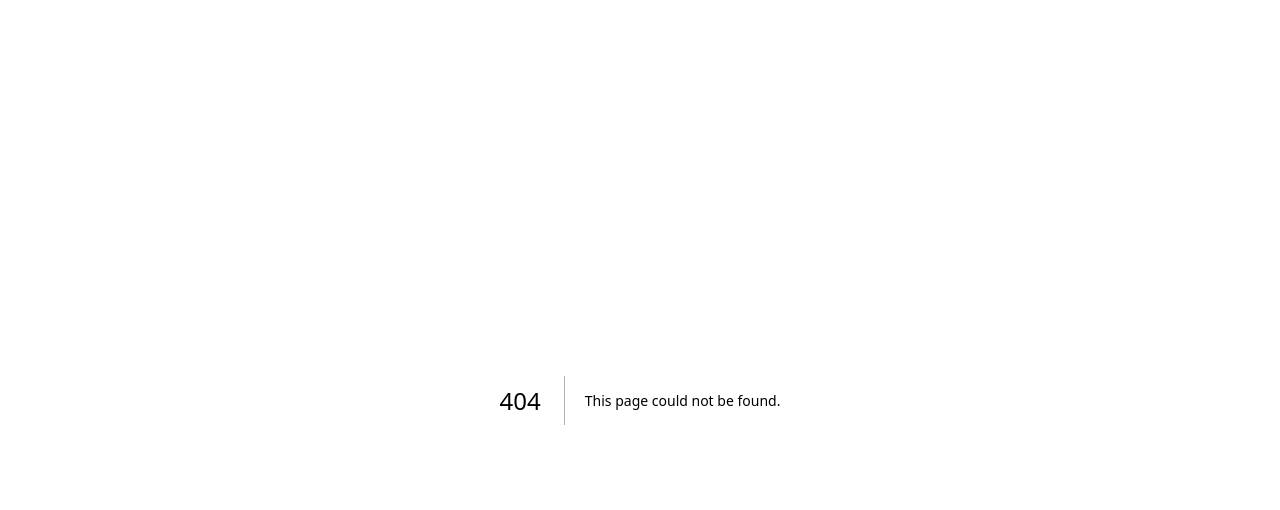
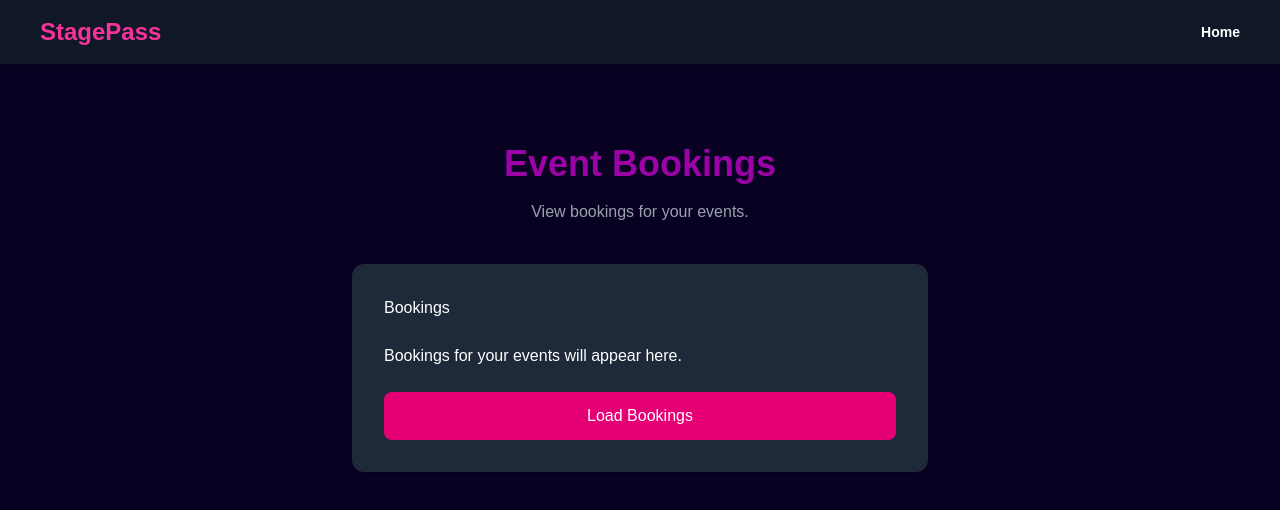
Before and after one commit to suzybabe/stage-pass, a Next.js app: page /organiser_bookings in a window 1280 px wide. Before the commit this address had no page. Shown: the top 510 px of the page. Built offline with nearby package versions, Linux system fonts and the light colour scheme.

Commit message:
Final Working Application commit

```diff
--- a/app/admin_create_user/page.js
+++ b/app/admin_create_user/page.js
@@ -36,26 +36,24 @@ export default function AdminCreateUserPage() {
       });
 
       const data = await response.json();
+      console.log("API response:", data);
 
       if (data.success) {
         setMessage("User created successfully!");
-
-        setFormData({
-          FirstName: "",
-          LastName: "",
-          Email: "",
-          Mobile: "",
-          Password: "",
-          Role: "attendee",
-        });
       } else {
-        setMessage(data.message || "Could not create user");
+        if (data.errors) {
+          const errorMessages = Object.values(data.errors).join(", ");
+          setMessage(errorMessages); //pulling error messages from the api/users
+      } else {
+        setMessage(data.message || data.error || "Could not create user");
       }
-    } catch (error) {
+    }
+   } catch (error) {
       console.error(error);
       setMessage("Something went wrong");
     }
-  }
+}
+
 
   return (
     <>
--- a/app/admin_delete_user/page.js
+++ b/app/admin_delete_user/page.js
@@ -37,11 +37,6 @@ export default function AdminDeleteUserPage() {
   console.error(error);
   setMessage("Something went wrong while deleting user");
 }
-
-  return NextResponse.json(
-    { success: false, message: "Deletion failed" },
-    { status: 500 }
-  );
 }
 
 
--- a/app/admin_update_event/page.js
+++ b/app/admin_update_event/page.js
@@ -49,7 +49,7 @@ export default function AdminUpdateEventPage() {
           Capacity: data.event.Capacity,
           Price: data.event.Price,
           EventType: data.event.EventType,
-          OrganiserId: data.event.UserId,
+          OrganiserId: data.event.OrganiserId || data.event.UserId || "",
         });
 
         setMessage("Event loaded successfully.");
@@ -73,12 +73,18 @@ export default function AdminUpdateEventPage() {
         },
         credentials: "include",
         body: JSON.stringify(formData),
+          ...formData,
+          Capacity: Number(formData.Capacity),
+          Price: Number(formData.Price),
+          OrganiserId: Number(formData.OrganiserId),
       });
 
       const data = await response.json();
 
       if (data.success) {
         setMessage("Event updated successfully!");
+      } else if (data.errors) {
+        setMessage(Object.values(data.errors).join(", "));
       } else {
         setMessage(data.message || "Could not update event");
       }
@@ -222,6 +228,18 @@ export default function AdminUpdateEventPage() {
               </select>
             </label>
 
+            <label>
+             Organiser ID
+             <input
+             type="number"
+             name="OrganiserId"
+             className="input"
+             value={formData.OrganiserId || ""}
+             onChange={handleChange}
+             required
+           />
+        </label>
+
             <button type="submit" className="submit-button">
               Update Event
             </button>
--- a/app/api/users/route.js
+++ b/app/api/users/route.js
@@ -125,11 +125,7 @@ export async function GET(request) {
          u.Role
        FROM Users u
        ORDER BY u.LastName ASC
-<<<<<<< ours
-       LIMIT ${Number(limit)} OFFSET ${Number(offset)}`
-=======
       LIMIT ${safeLimit} OFFSET ${safeOffset}`
->>>>>>> theirs
     );
 
     //Get total count for pagination
--- a/app/components/NavBar.js
+++ b/app/components/NavBar.js
@@ -5,7 +5,10 @@ import "./navbar.css";
 
 export default function NavBar({ role }) {
 
+  //Different navlinks for user -based roles
   const navLinks = {
+
+    //Admin navigation menu
     admin: [
      { name: "Dashboard", href: "/admin_dashboard" },
      { name: "Users", href: "/admin_users" },
@@ -13,24 +16,28 @@ export default function NavBar({ role }) {
      { name: "Bookings", href: "/admin_bookings" },
     ],
 
+    //Organiser navigation menu
     organiser: [
      { name: "Dashboard", href: "/organiser_dashboard" },
      { name: "Create Event", href: "/create_event" },
-     { name: "My Events", href: "/my_events" },
-     { name: "Bookings", href: "/organiser_bookings" },
+     { name: "Events", href: "/events_page" },
+     { name: "Bookings", href: "/admin_bookings" },
     ],
 
+    //Attendee navigation menu
     attendee: [
      { name: "Dashboard", href: "/attendee_dashboard" },
      { name: "Events", href: "/events_page" },
      { name: "My Bookings", href: "/my_bookings" },
     ],
 
+    //Default navigation menu for users not logged in
     home: [
         { name: "Home", href: "/" }
     ]
   };
 
+    //Prevent navbar rendering until role has been loaded
     if (!role) {
     return null;
   }
@@ -45,6 +52,7 @@ export default function NavBar({ role }) {
 
       <div className="nav-links">
 
+        {/*Dynamically render links based on current user role */}
         {navLinks[role]?.map((link) => (
           <Link key={link.href} href={link.href}>
             {link.name}
--- a/app/globals.css
+++ b/app/globals.css
@@ -1,22 +1,8 @@
 @import "tailwindcss";
 
 :root {
-  --background: #ffffff;
-  --foreground: #171717;
-}
-
-@theme inline {
-  --color-background: var(--background);
-  --color-foreground: var(--foreground);
-  --font-sans: var(--font-geist-sans);
-  --font-mono: var(--font-geist-mono);
-}
-
-@media (prefers-color-scheme: dark) {
-  :root {
-    --background: #080121;
-    --foreground: #9b03a6;
-  }
+  --background: #080121;
+  --foreground: #9b03a6;
 }
 
 body {
@@ -24,3 +10,7 @@ body {
   color: var(--foreground);
   font-family: Arial, Helvetica, sans-serif;
 }
+
+.page-background {
+  @apply min-h-screen bg-[#080121] text-white;
+}
--- a/app/login_page/page.js
+++ b/app/login_page/page.js
@@ -34,9 +34,6 @@ export default function LoginPage() {
 
       console.log("User:", data.user);
 
-<<<<<<< ours
-      // window.location.href = "/";
-=======
       if (data.user.Role === "admin") {
         window.location.href = "/admin_dashboard";
       } else if (data.user.Role === "organiser") {
@@ -47,7 +44,7 @@ export default function LoginPage() {
         setMessage("Unknown user role.");
       }
 
->>>>>>> theirs
+
     } else {
       setMessage(data.message || "Login failed");
     }
--- /dev/null
+++ b/app/organiser_bookings/page.js
@@ -0,0 +1,32 @@
+"use client";
+
+import DynamicNavBar from "../components/DynamicNavBar";
+import "../login_page/login.css";
+
+export default function OrganiserBookingsPage() {
+  return (
+    <>
+      <DynamicNavBar />
+
+      <main className="login-container">
+        <section className="login-header">
+          <h1 className="login-title">Event Bookings</h1>
+          <p className="login-subtitle">
+            View bookings for your events.
+          </p>
+        </section>
+
+        <section className="login-form">
+          <h2 className="card-title">Bookings</h2>
+          <p className="card-text">
+            Bookings for your events will appear here.
+          </p>
+
+          <button className="submit-button">
+            Load Bookings
+          </button>
+        </section>
+      </main>
+    </>
+  );
+}
--- a/app/organiser_dashboard/page.js
+++ b/app/organiser_dashboard/page.js
@@ -21,13 +21,13 @@ export default function OrganiserDashboardPage() {
             <p>Add a new event to StagePass.</p>
           </Link>
 
-          <Link href="/my_events" className="admin-card">
-            <h2>My Events</h2>
-            <p>View, update, or delete your own events.</p>
+          <Link href="/events_page" className="admin-card">
+            <h2>Events</h2>
+            <p>View your own event.</p>
           </Link>
 
-          <Link href="/organiser_bookings" className="admin-card">
-            <h2>Event Bookings</h2>
+          <Link href="/admin_bookings" className="admin-card">
+            <h2>Bookings</h2>
             <p>View bookings for your events.</p>
           </Link>
         </section>
--- /dev/null
+++ b/app/organiser_events/page.js
@@ -0,0 +1,32 @@
+"use client";
+
+import DynamicNavBar from "../components/DynamicNavBar";
+import "../login_page/login.css";
+
+export default function OrganiserEventsPage() {
+  return (
+    <>
+      <DynamicNavBar />
+
+      <main className="login-container">
+        <section className="login-header">
+          <h1 className="login-title">My Events</h1>
+          <p className="login-subtitle">
+            View, update, or delete your own events.
+          </p>
+        </section>
+
+        <section className="login-form">
+          <h2 className="card-title">Your Events</h2>
+          <p className="card-text">
+            Your created events will appear here.
+          </p>
+
+          <button className="submit-button">
+            Load My Events
+          </button>
+        </section>
+      </main>
+    </>
+  );
+}
```
Also changed, not shown: app/components/EventForm.js (+21 -0 lines).
